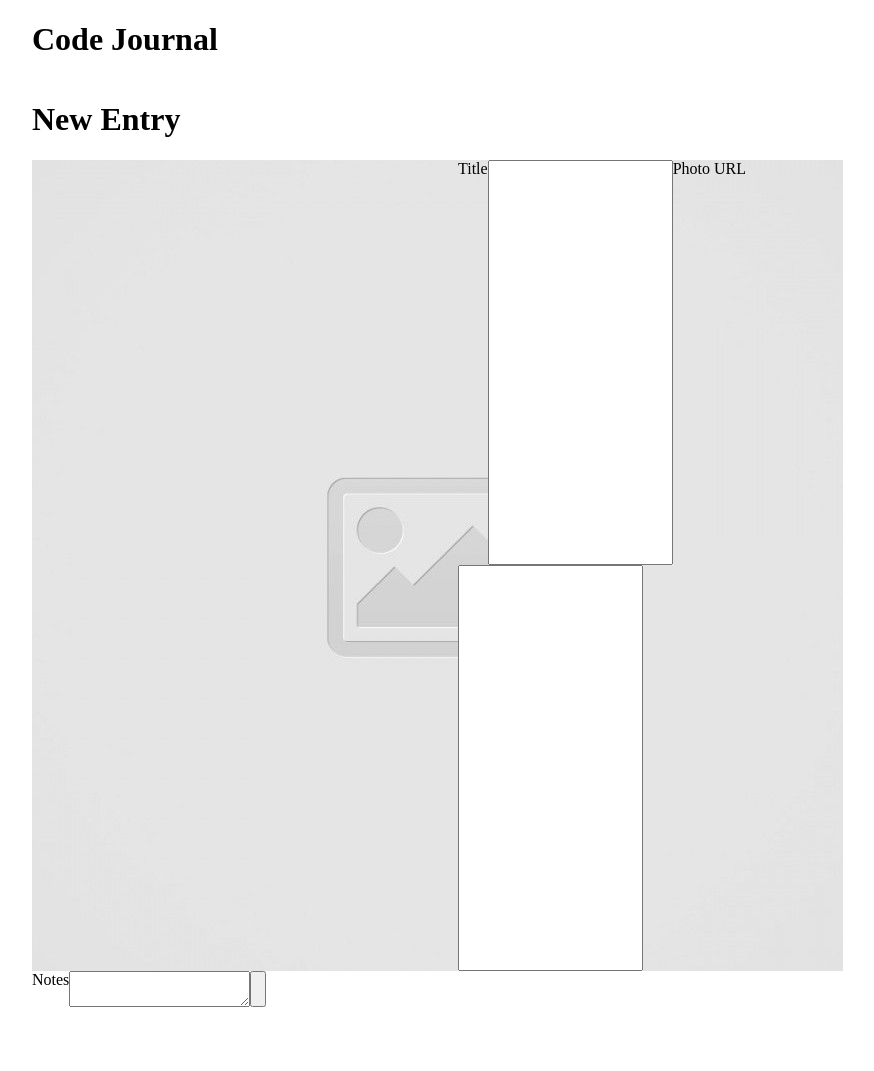
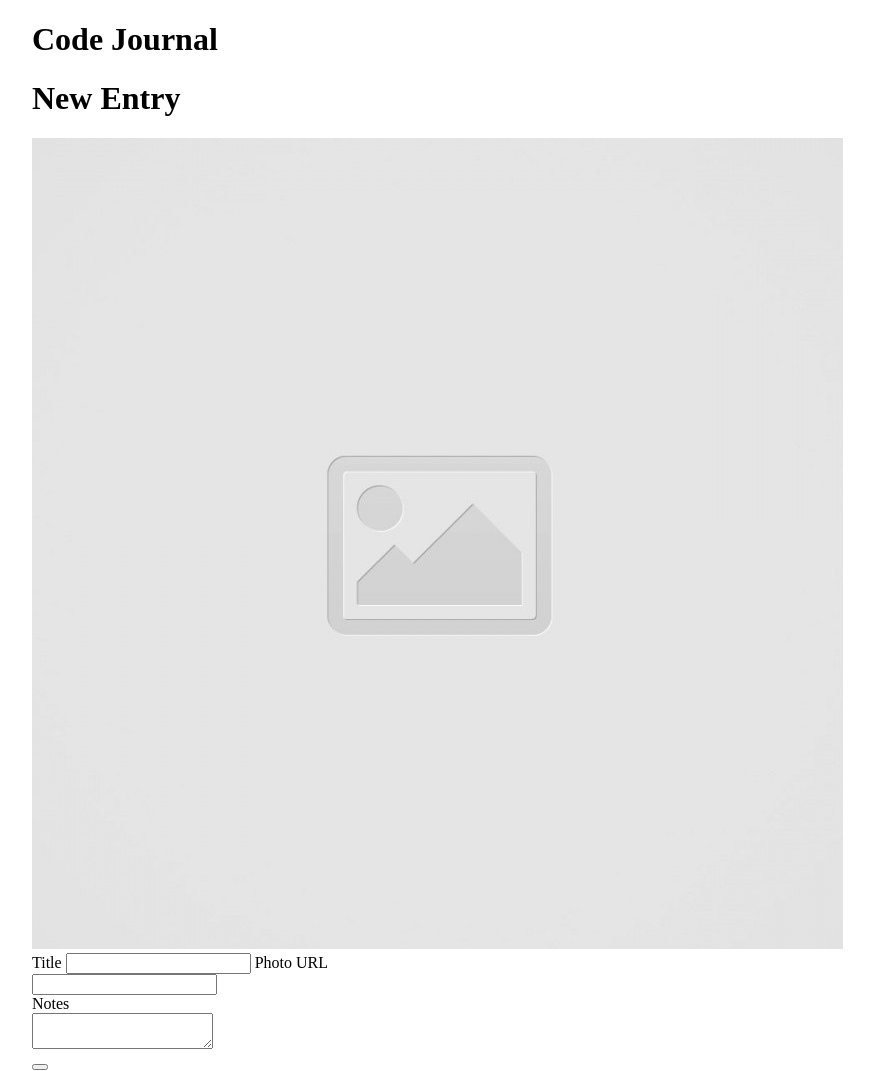
Before and after one commit to ajkim19/code-journal, a website with bundled scripts: page index.html in a window 1280 px wide. Shown: the whole page, without its empty margins (194-1068 px from the left). Before the commit the page ends 1007 px from the top, so only its background shows below. Built offline with nearby package versions, Linux system fonts and the light colour scheme.

Commit message:
Completed the HTML portion of the form for the data-view div element.

```diff
--- a/index.html
+++ b/index.html
@@ -18,29 +18,29 @@
   <body>
     <header>
       <div class="container">
-        <div class="row column-full">
+        <div class="column-full">
           <h1>Code Journal</h1>
         </div>
       </div>
     </header>
     <main class="container">
       <div data-view="entry-form">
-        <form class="row entry-form">
-          <div class="row column-full">
+        <form class="entry-form">
+          <div class="column-full">
             <h1>New Entry</h1>
           </div>
-          <div class="row column-half">
+          <div class="column-half">
             <img
               src="images/placeholder-image-square.jpg"
               alt="placeholder-image-square.jpg" />
           </div>
-          <div class="row column-half">
+          <div class="column-half">
             <label for="title">Title</label>
             <input type="text" id="title" />
             <label for="photoURL">Photo URL</label>
             <input type="text" id="photoURL" />
           </div>
-          <div class="row column-full">
+          <div class="column-full">
             <label for="notes">Notes</label><br />
             <textarea name="notes" id="notes"></textarea><br />
             <button class="save-btn"></button>
```
